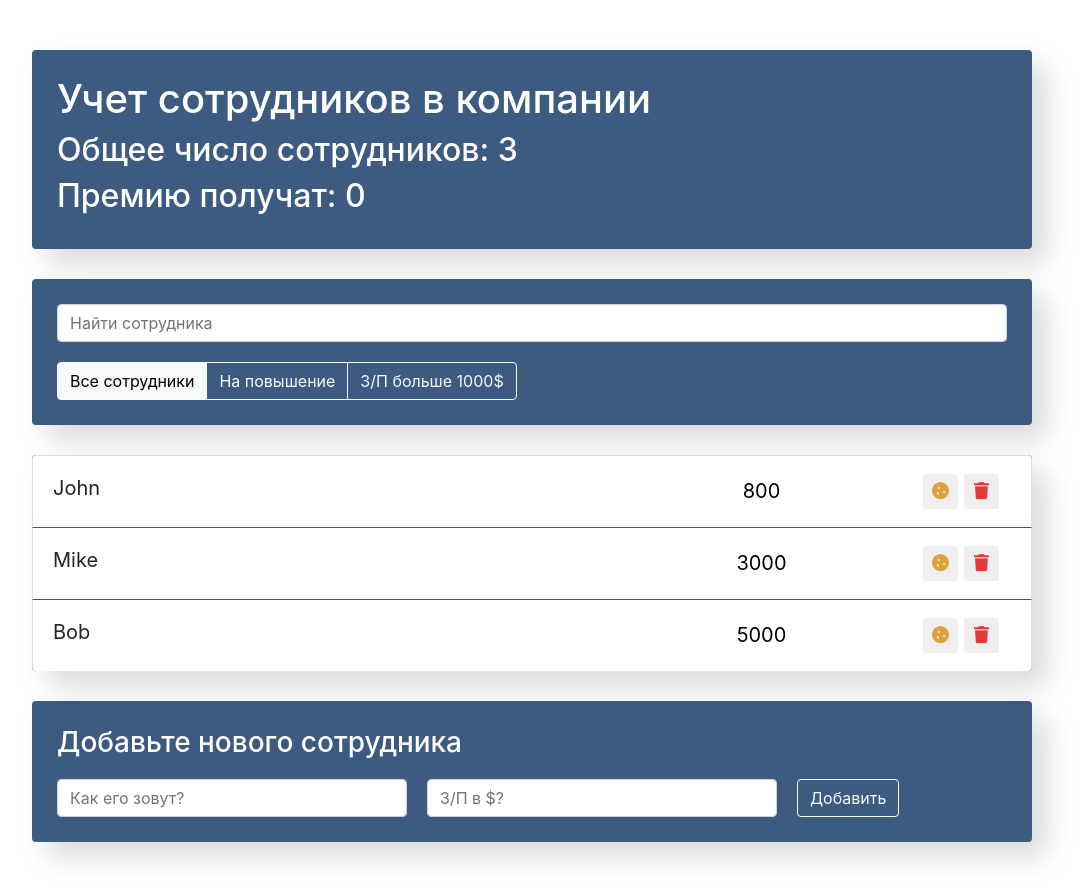
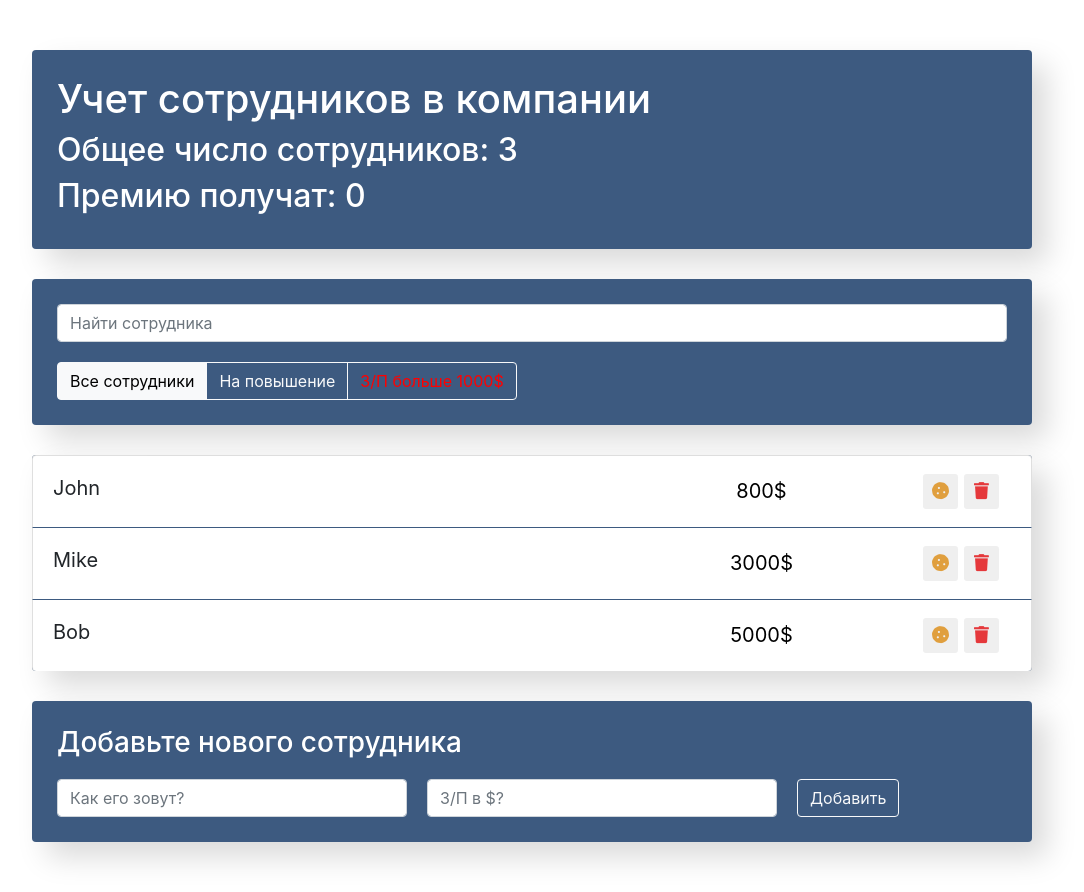
Before and after one commit to riabinkovihor/first-react-app, a React (Create React App) app: page / in a window 1280 px wide. Shown: the whole page, without its empty margins (108-1192 px from the left). Built offline with nearby package versions, Linux system fonts and the light colour scheme.

Commit message:
lesson 142

```diff
--- a/package.json
+++ b/package.json
@@ -9,6 +9,7 @@
     "react": "^18.2.0",
     "react-dom": "^18.2.0",
     "react-scripts": "5.0.1",
+    "sass": "^1.54.9",
     "web-vitals": "^2.1.4"
   },
   "scripts": {
--- a/src/components/app-filter/app-filter.jsx
+++ b/src/components/app-filter/app-filter.jsx
@@ -16,7 +16,8 @@ class AppFilter extends Component {
                 },
                 {
                     filter: 'salary',
-                    title: ' З/П больше 1000$'
+                    title: ' З/П больше 1000$',
+                    colored: true
                 }
             ],
             filter: null
@@ -34,7 +35,11 @@ class AppFilter extends Component {
         const buttons = buttonsData.map((item,i) => {
             const active = item.filter === filter
             const clazz = active ? 'btn-light' : 'btn-outline-light'
-            return (<button className={`btn ${clazz}`}
+            const style = item.colored ? {color:'red'} : null
+            return (
+                <button
+                    className={`btn ${clazz}`}
+                    style={style}
                     type="button"
                     key={i}
                     onClick={() => this.onUpdateFilter(item.filter)}
--- a/src/components/app/app.jsx
+++ b/src/components/app/app.jsx
@@ -13,9 +13,9 @@ class App extends Component {
         super(props)
         this.state = {
             data:[
-                {name: 'John', salary: 800, id:1, increase: false,rise:false},
-                {name: 'Mike', salary: 3000,id: 2,increase: false,rise:false},
-                {name: 'Bob', salary: 5000,id:3,increase: false,rise:false},
+                {name: 'John', salary: '800$', id:1, increase: false,rise:false},
+                {name: 'Mike', salary: '3000$',id: 2,increase: false,rise:false},
+                {name: 'Bob', salary: '5000$',id:3,increase: false,rise:false},
             ],
             term:'',
             filter: null
--- a/src/components/employees-add-form/employees-add-form.css
+++ /dev/null
@@ -1,17 +0,0 @@
-.app-add-form {
-    margin-top: 30px;
-    padding: 25px;
-    background-color: #3d5a80;
-    border-radius: 4px;
-    box-shadow: 15px 15px 30px rgba(0,0,0, .15);
-    color: #fff;
-}
-
-.add-form {
-    margin-top: 20px;
-}
-
-.add-form input {
-    width: 350px;
-    margin-right: 20px;
-}
--- a/src/components/employees-add-form/employees-add-form.jsx
+++ b/src/components/employees-add-form/employees-add-form.jsx
@@ -1,5 +1,5 @@
 import {Component} from 'react'
-import './employees-add-form.css';
+import './employees-add-form.scss';
 
 class EmployeesAddForm extends Component {
     constructor (props) {
--- /dev/null
+++ b/src/components/employees-add-form/employees-add-form.scss
@@ -0,0 +1,17 @@
+.add-form {
+  margin-top: 20px;
+
+  input {
+    width: 350px;
+    margin-right: 20px;
+  }
+}
+
+.app-add-form {
+  margin-top: 30px;
+  padding: 25px;
+  background-color: #3d5a80;
+  border-radius: 4px;
+  box-shadow: 15px 15px 30px rgba(0,0,0, .15);
+  color: #fff;
+}
```
Also changed, not shown: 1 other file (tests, documents, lock files or other folders). Lines whose indentation alone changed are shown as unchanged.
